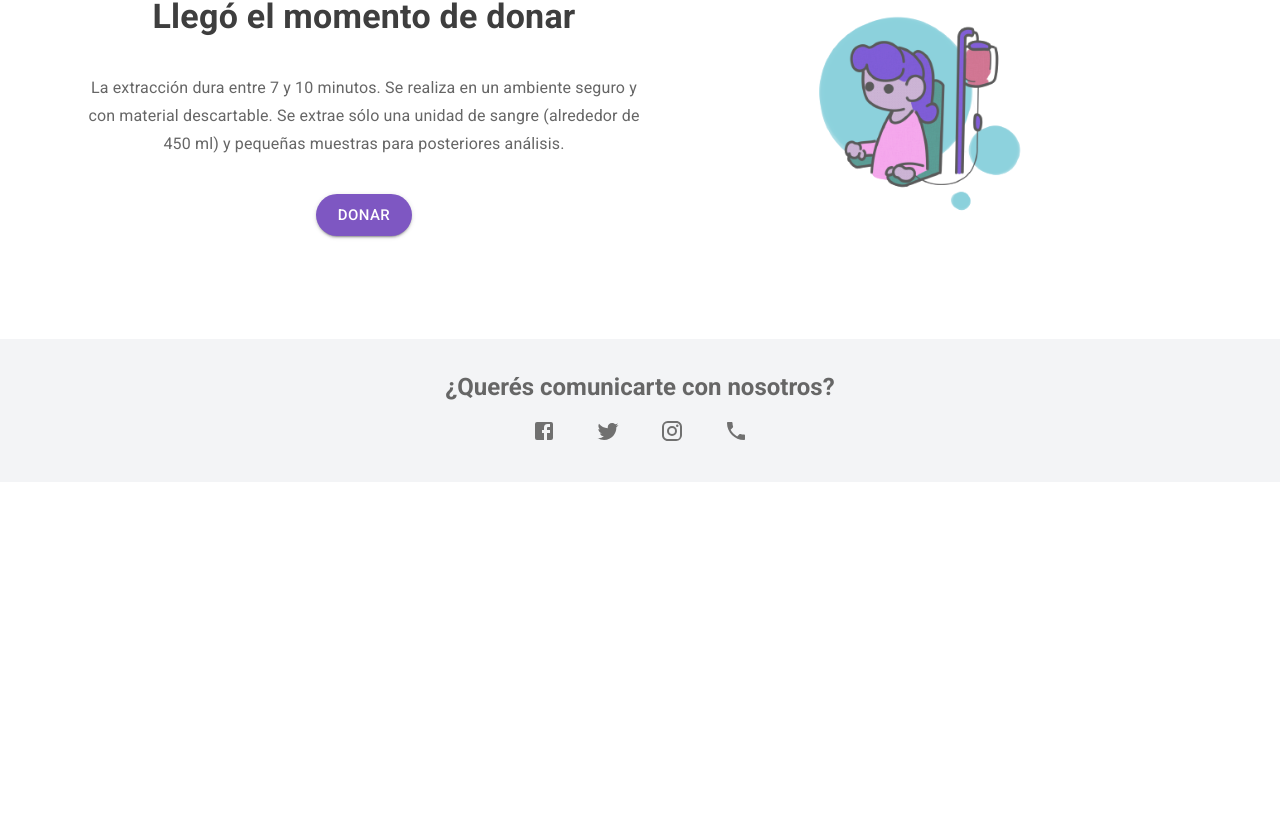
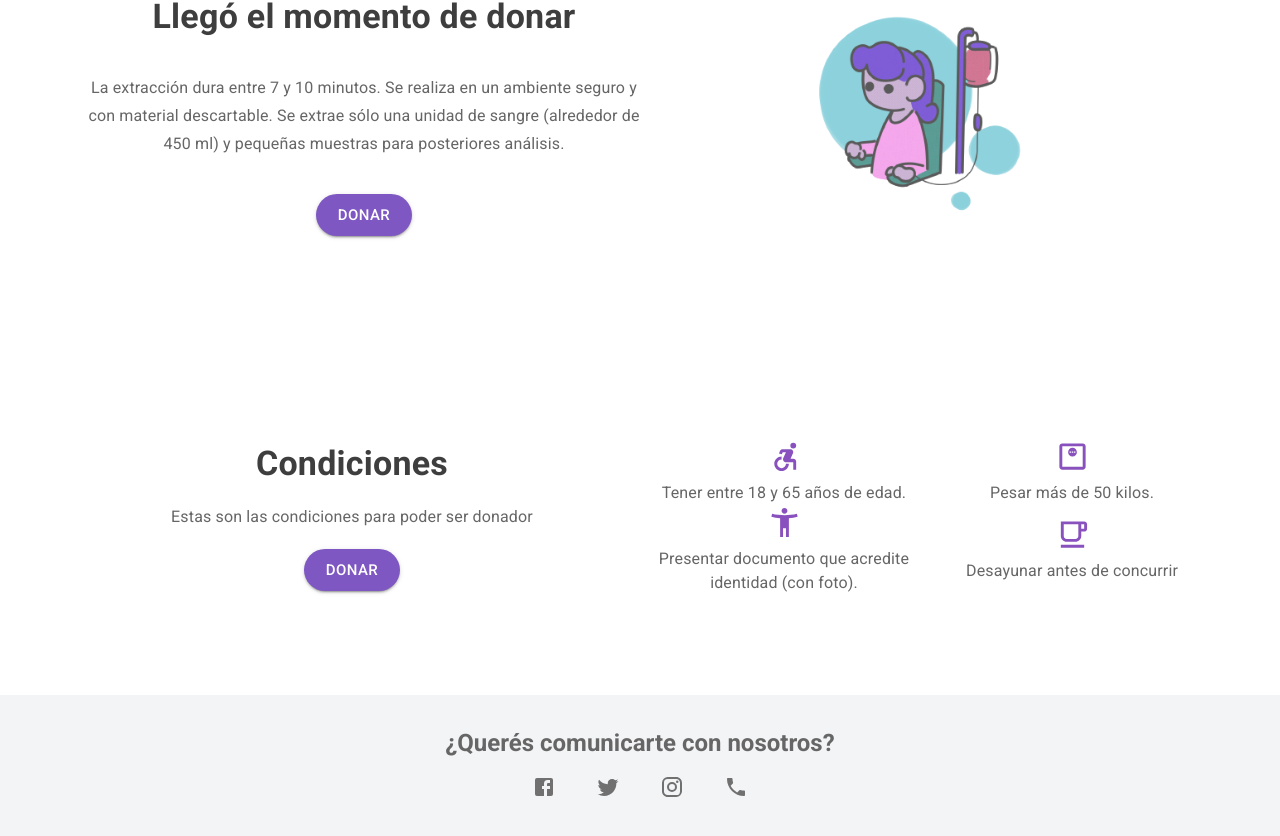
Before and after one commit to jblancoetec/front-clinicas-web, a Next.js app: page / in a window 1280 px wide. Shown: the part 2434-3270 px from the top of the page. Before the commit the page ends 2916 px from the top, so only its background shows below. Built offline with nearby package versions, Linux system fonts and the light colour scheme.

Commit message:
terminado

```diff
--- /dev/null
+++ b/src/components/Advices/advice.module.css
@@ -0,0 +1,29 @@
+
+.contenedorCard{
+    display: flex;
+    flex-wrap: wrap;
+    justify-content: center;
+    text-align: center;
+    align-items: center;
+    align-content: center;
+
+
+}
+.contenedorDetalles{
+    display: flex;
+    flex-direction: column;
+    justify-content: center;
+    align-items: center;
+    align-content: center;
+    width: 50%;
+
+}
+
+.text{
+    color: var(--color-fuente-gris);
+    font-size: 16px;
+}
+.icon{
+   opacity: 75%;
+   color: rgb(97, 23, 167);
+}
--- /dev/null
+++ b/src/components/Advices/advice.tsx
@@ -0,0 +1,57 @@
+import React from 'react'
+import Box from '@mui/material/Box';
+import styles from "../Advices/advice.module.css"
+import MonitorWeightOutlinedIcon from '@mui/icons-material/MonitorWeightOutlined';
+import FreeBreakfastOutlinedIcon from '@mui/icons-material/FreeBreakfastOutlined';
+import AccessibilityNewOutlinedIcon from '@mui/icons-material/AccessibilityNewOutlined';
+import AccessibleForwardOutlinedIcon from '@mui/icons-material/AccessibleForwardOutlined';
+import Card from '../../home/CardStepsSection';
+export const requisitosData = [
+  {
+
+
+    icon: <AccessibleForwardOutlinedIcon fontSize='large' />,
+    text: "Tener entre 18 y 65 años de edad.",
+  },
+  {
+
+    icon: < MonitorWeightOutlinedIcon fontSize='large' />,
+    text: "Pesar más de 50 kilos.",
+  },
+  {
+
+    icon: < AccessibilityNewOutlinedIcon fontSize='large' />,
+    text: "Presentar documento que acredite identidad (con foto).",
+  },
+  {
+
+    icon: <FreeBreakfastOutlinedIcon fontSize='large' />,
+    text: "Desayunar antes de concurrir",
+  },
+];
+
+
+
+
+
+
+function requisitos() {
+  return (
+    <Card reverseContent title={'Condiciones'} subtitle={'Estas son las condiciones para poder ser donador'} >
+
+      <Box className={styles.contenedorCard}>
+        {requisitosData.map((val, key) => {
+          return (
+            <Box key={key}
+              className={styles.contenedorDetalles} >
+              <div className={styles.icon}>{val.icon}</div>
+              <div className={styles.text}>{val.text}</div>
+            </Box>
+          );
+        })}
+      </Box>
+    </Card>
+  )
+}
+
+export default requisitos
--- a/src/home/Home.tsx
+++ b/src/home/Home.tsx
@@ -3,6 +3,7 @@ import { Container } from "@mui/material";
 import MainSection from "./MainSection";
 import HelpSection from "./HelpSection";
 import StepsSection from "./StepsSection";
+import Advices from "../components/Advices/advice"
 
 const Home = () => {
   return (
@@ -16,6 +17,10 @@ const Home = () => {
       <Container maxWidth={false} className="background-light">
         <StepsSection />
       </Container>
+      <Container maxWidth={false} className="background-light">
+        <Advices />
+      </Container>
+
     </>
   );
 };
--- a/src/home/StepsSection.tsx
+++ b/src/home/StepsSection.tsx
@@ -4,7 +4,7 @@ import Image from "next/image";
 
 const StepsSection = () => (
   <Container>
-    <Stack spacing={8} py={8}>
+    <Stack spacing={8} py={8} marginBottom={"100px"}>
       <Card
         title="Antes de donar, infórmate"
         subtitle="Estar descansada/o, habiendo dormido por lo menos 6 horas. Sentirse en buenas condiciones (no tener síntomas de malestar general, fiebre, resfrío o tos). Debes desayunar o almorzar de forma habitual y tomar líquidos en abundancia (no alcohólicos). Ingresa a nuestro formulario para saber si eres un posible donante, haciendo CLIC en el botón de DONAR aquí abajo."
--- a/src/layout/Footer.tsx
+++ b/src/layout/Footer.tsx
@@ -9,6 +9,7 @@ const Footer = () => {
       alignItems={"center"}
       justifyContent={"center"}
       py={"2rem"}
+      marginTop={"100px"}
     >
       <Typography variant={"h5"} className="subtitle bold" textAlign={"center"}>
         ¿Querés comunicarte con nosotros?
```
